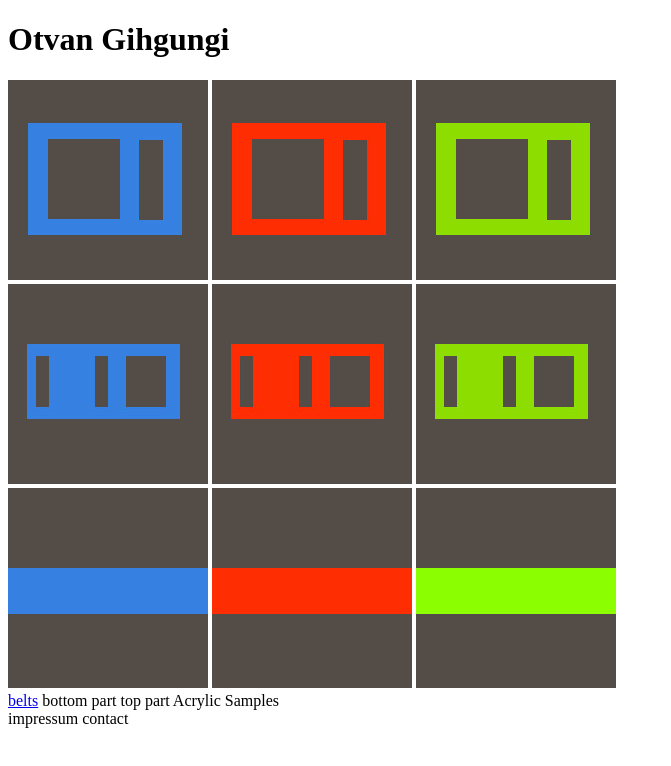
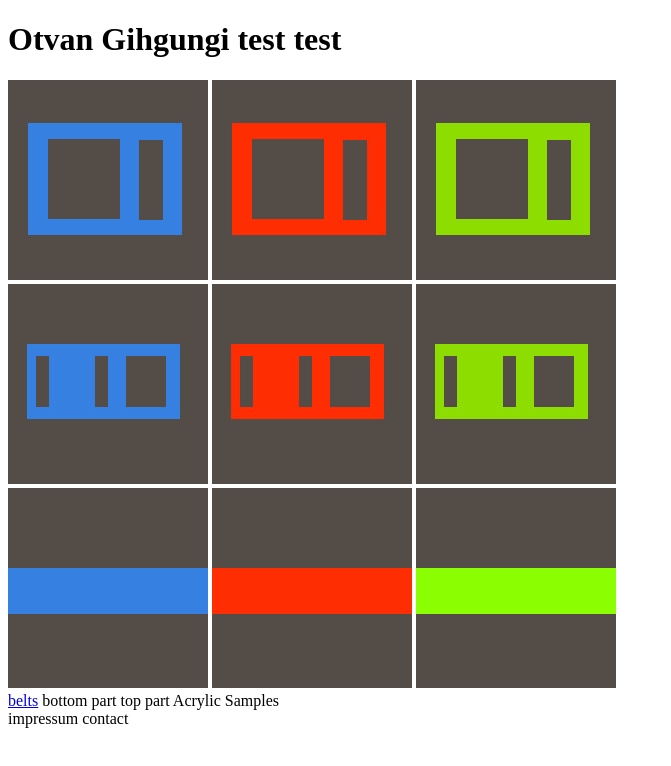
Before and after one commit to KammLeule/Otvan_Gihgungi_Website, a website: page www/index.html in a window 1280 px wide. Shown: the whole page, without its empty margins (0-671 px from the left). Drawn offline with Linux system fonts and the light colour scheme.

Commit message:
test edit

```diff
--- a/www/index.html
+++ b/www/index.html
@@ -6,7 +6,7 @@
     </head>
     <body>
         <header>
-            <h1> Otvan Gihgungi</h1>
+            <h1> Otvan Gihgungi test test</h1>
         </header>
         <main>
             <div>
```
